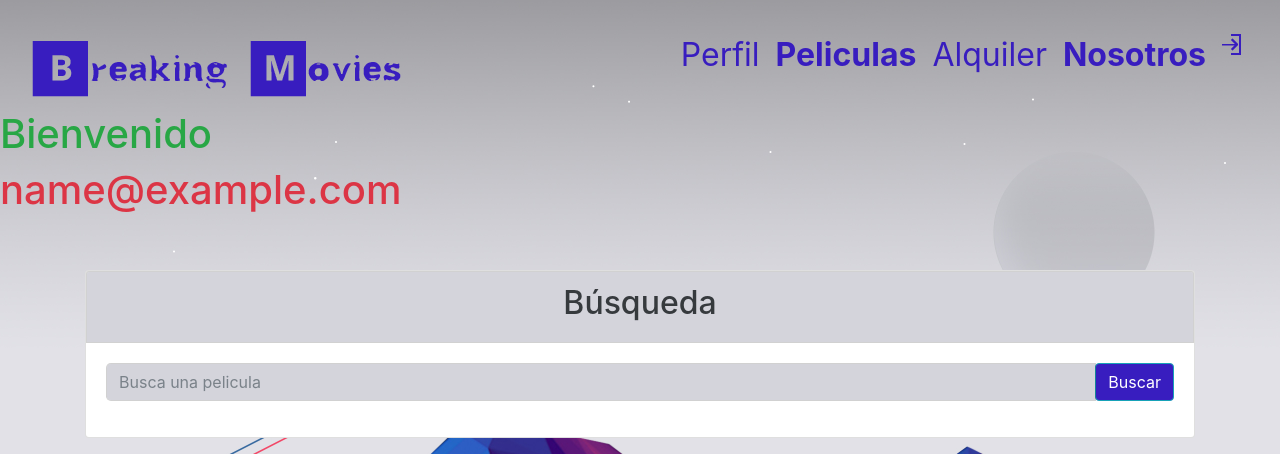
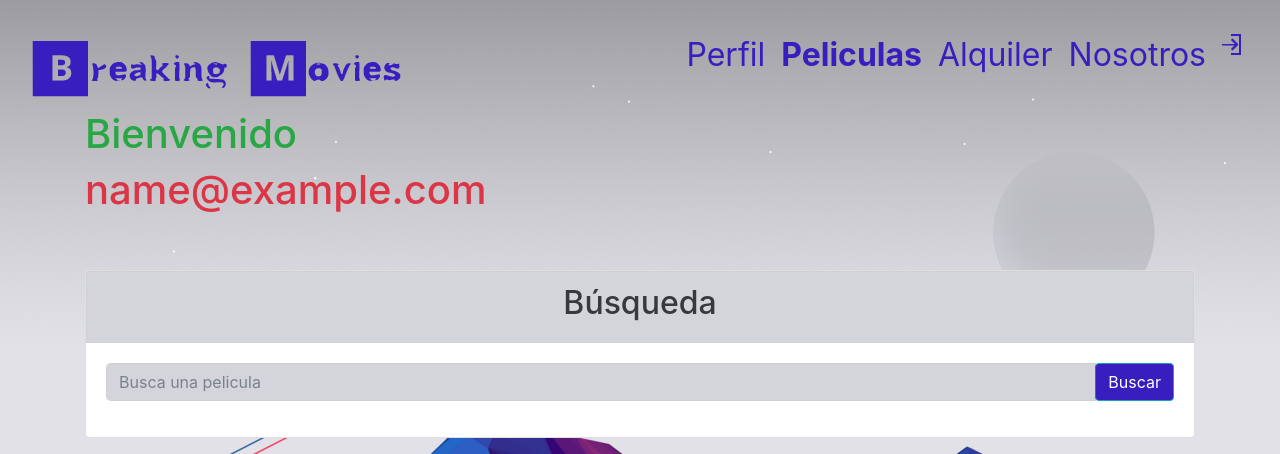
Before and after one commit to Juaneco-1/ProyectoSeminario, a PHP site: page /peliculas.php in a window 1280 px wide. Shown: the top 454 px of the page. Run offline with PHP 8.4, Linux system fonts and the light colour scheme; the visitor is signed in with stand-in values (Sample User, id 1).

Commit message:
Cambios esteticos

```diff
--- a/alquiladas.php
+++ b/alquiladas.php
@@ -30,14 +30,14 @@
 <nav class="navbar navbar-expand-lg">
     <div class="container-fluid">
         <div class="navbar-header">
-            <a class="navbar-brand" style="color: #381DBF;    font-size: 2rem" href="#"><img src="./img/ini.png" alt=""></a>
+            <a class="navbar-brand" style="color: #381DBF;    font-size: 2rem" href="index.php"><img src="./img/ini.png" alt=""></a>
         </div>
         <ul class="nav navbar-nav navbar-right">
             <li class="nav-item"><a class="nav-link" style="color: #381DBF;    font-size: 2rem" href="perfil.php">Perfil</a></li>
             <li class="nav-item active"><a class="nav-link" style="color: #381DBF;    font-size: 2rem " href="peliculas.php">
                         Peliculas</a></li>
             <li class="nav-item"><a class="nav-link" style="color: #381DBF;    font-size: 2rem" href="alquiladas.php"><strong>Alquiler</strong> </a></li>
-            <li class="nav-item"><a class="nav-link" style="color: #381DBF;    font-size: 2rem" href="nosotros.php"><strong>Nosotros</strong></a></li>
+            <li class="nav-item"><a class="nav-link" style="color: #381DBF;    font-size: 2rem" href="nosotros.php">Nosotros</a></li>
             <li class="nav-item"><a class="nav-link" href="index.php">
                     <div class="salir">
                         <img src="./img/exit.png" alt="salir">
--- a/index.php
+++ b/index.php
@@ -2,6 +2,7 @@
 <html>
   <head>
     <title>Login</title>
+    <link rel="Shortcut Icon" href="img/bamo1.png" type="image/png" />
     <link rel="stylesheet" href="index.css">
     <link
       rel="stylesheet"
--- a/nosotros.php
+++ b/nosotros.php
@@ -31,7 +31,7 @@
 <nav class="navbar navbar-expand-lg">
     <div class="container-fluid">
         <div class="navbar-header">
-            <a class="navbar-brand" style="color: #381DBF;    font-size: 2rem" href="#"><img src="./img/ini.png" alt=""></a>
+            <a class="navbar-brand" style="color: #381DBF;    font-size: 2rem" href="index.php"><img src="./img/ini.png" alt=""></a>
         </div>
         <ul class="nav navbar-nav navbar-right">
             <li class="nav-item"><a class="nav-link" style="color: #381DBF;    font-size: 2rem" href="perfil.php">Perfil</a></li>
--- a/peliculas.php
+++ b/peliculas.php
@@ -3,8 +3,9 @@
 <html lang="en">
 
 <head>
+<link rel="Shortcut Icon" href="img/bamo1.png" type="image/png" />
+    <meta charset="UTF-8">
 
-    <meta charset="UTF-8">
     <meta name="viewport" content="width=device-width, initial-scale=1.0">
     <title>Peliculas</title>
     <link rel="stylesheet" href="index.css">
@@ -31,7 +32,7 @@
 <nav class="navbar navbar-expand-lg">
     <div class="container-fluid">
         <div class="navbar-header">
-            <a class="navbar-brand" style="color: #381DBF;    font-size: 2rem" href="#"><img src="./img/ini.png" alt=""></a>
+            <a class="navbar-brand" style="color: #381DBF;    font-size: 2rem" href="index.php"><img src="./img/ini.png" alt=""></a>
         </div>
         <ul class="nav navbar-nav navbar-right">
             <li class="nav-item"><a class="nav-link" style="color: #381DBF;    font-size: 2rem" href="perfil.php">Perfil</a></li>
@@ -40,7 +41,7 @@
                         Peliculas
                     </strong></a></li>
             <li class="nav-item"><a class="nav-link" style="color: #381DBF;    font-size: 2rem" href="alquiladas.php">Alquiler</a></li>
-            <li class="nav-item"><a class="nav-link" style="color: #381DBF;    font-size: 2rem" href="nosotros.php"><strong>Nosotros</strong></a></li>
+            <li class="nav-item"><a class="nav-link" style="color: #381DBF;    font-size: 2rem" href="nosotros.php">Nosotros</a></li>
             <li class="nav-item"><a class="nav-link" href="cerrar_sesion.php">
                     <div class="salir">
                         <img src="./img/exit.png" alt="salir">
@@ -53,12 +54,10 @@
 <body>
 
 
-    <div>
-        <?php  $usuario = $_SESSION['correo']; echo "<h1 class='text-success'>Bienvenido</h1>"."<h1 class='text-danger'>$usuario</h1>"?>
 
-    </div>
 
     <div class="container">
+    <?php  $usuario = $_SESSION['correo']; echo "<h1 class='text-success'>Bienvenido</h1>"."<h1 class='text-danger'>$usuario</h1>"?>
         <div class="row">
             <div class="col-md-12 my-5">
                 <div class="card">
```
Also changed, not shown: alquiler.php (+10 -13 lines), perfil.php (+8 -3 lines), registro.php (+8 -11 lines).
